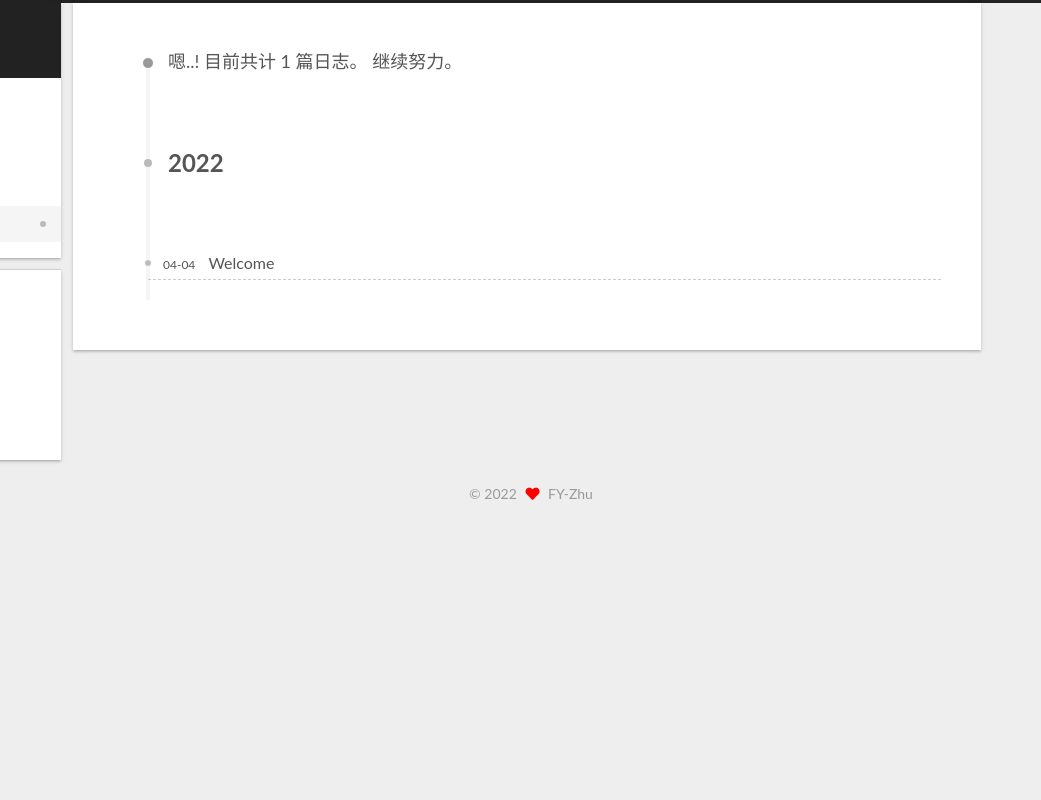
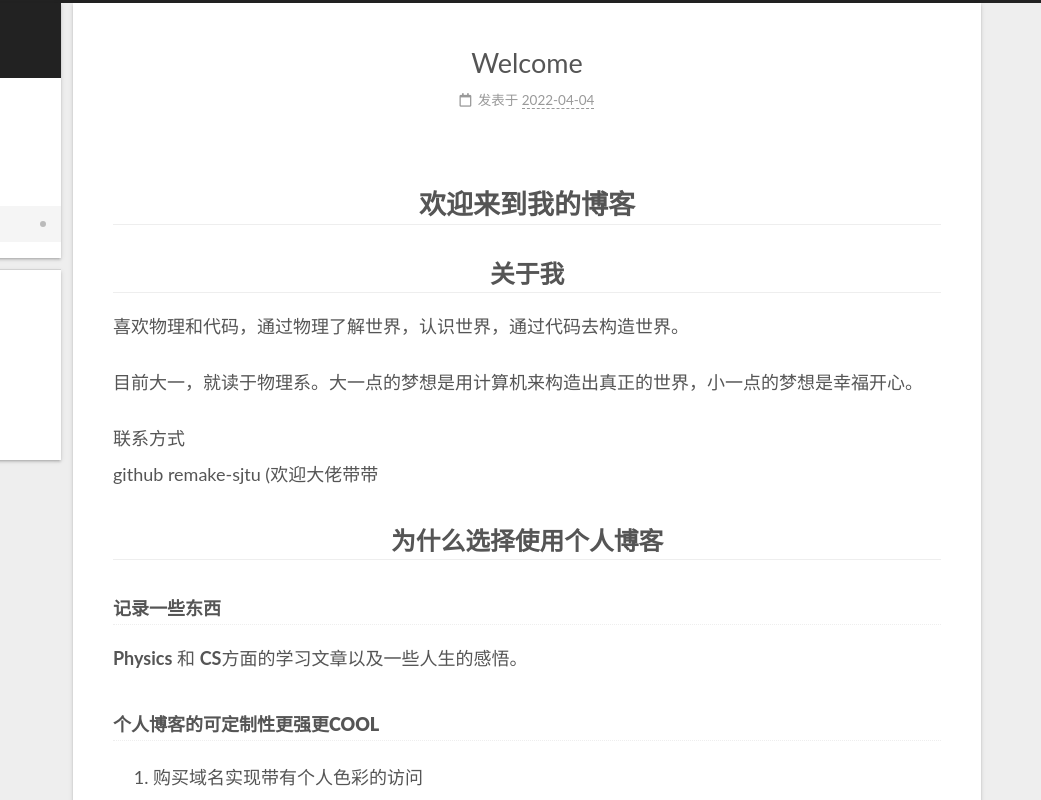
Before and after one commit to remake-sjtu/remake-sjtu.github.io, a plain HTML site: page archives/index.html in a window 1280 px wide. Shown: the top 800 px of the page, 239-1280 px from the left. Drawn offline with Linux system fonts and the light colour scheme.

Commit message:
Site updated: 2022-04-05 21:38:30

```diff
--- a/archives/index.html
+++ b/archives/index.html
@@ -37,13 +37,13 @@
   // https://hexo.io/docs/variables.html
   CONFIG.page = {
     sidebar: "",
-    isHome : false,
+    isHome : true,
     isPost : false,
     lang   : 'zh-CN'
   };
 </script>
 
-  <title>归档 | 源之居</title>
+  <title>源之居</title>
 
 
 
@@ -151,46 +151,74 @@
         <div class="content-wrap">
 
 
-          <div class="content archive">
+          <div class="content index posts-expand">
 
 
 
 
+  <article itemscope itemtype="http://schema.org/Article" class="post-block" lang="zh-CN">
+    <link itemprop="mainEntityOfPage" href="http://example.com/2022/04/04/hello-world/">
 
-  <div class="post-block">
-    <div class="posts-collapse">
-      <div class="collection-title">
-        <span class="collection-header">嗯..! 目前共计 1 篇日志。 继续努力。</span>
-      </div>
+    <span hidden itemprop="author" itemscope itemtype="http://schema.org/Person">
+      <meta itemprop="image" content="/images/avatar.gif">
+      <meta itemprop="name" content="FY-Zhu">
+      <meta itemprop="description" content="见山还是山">
+    </span>
+
+    <span hidden itemprop="publisher" itemscope itemtype="http://schema.org/Organization">
+      <meta itemprop="name" content="源之居">
+    </span>
+      <header class="post-header">
+        <h2 class="post-title" itemprop="name headline">
+
+            <a href="/2022/04/04/hello-world/" class="post-title-link" itemprop="url">Welcome</a>
+        </h2>
+
+        <div class="post-meta">
+            <span class="post-meta-item">
+              <span class="post-meta-item-icon">
+                <i class="far fa-calendar"></i>
+              </span>
+              <span class="post-meta-item-text">发表于</span>
 
 
-    <div class="collection-year">
-      <span class="collection-header">2022</span>
-    </div>
+              <time title="创建时间：2022-04-04 17:49:00 / 修改时间：22:58:01" itemprop="dateCreated datePublished" datetime="2022-04-04T17:49:00+08:00">2022-04-04</time>
+            </span>
 
-  <article itemscope itemtype="http://schema.org/Article">
-    <header class="post-header">
 
-      <div class="post-meta">
-        <time itemprop="dateCreated"
-              datetime="2022-04-04T17:49:00+08:00"
-              content="2022-04-04">
-          04-04
-        </time>
-      </div>
 
-      <div class="post-title">
-          <a class="post-title-link" href="/2022/04/04/hello-world/" itemprop="url">
-            <span itemprop="name">Welcome</span>
-          </a>
-      </div>
+        </div>
+      </header>
 
-    </header>
-  </article>
+
+
+
+    <div class="post-body" itemprop="articleBody">
+
+
+          <h1 id="欢迎来到我的博客"><a href="#欢迎来到我的博客" class="headerlink" title=" 欢迎来到我的博客"></a><center> 欢迎来到我的博客</h1><h2 id="关于我"><a href="#关于我" class="headerlink" title="关于我 "></a><center>关于我 <center></h2><p>喜欢物理和代码，通过物理了解世界，认识世界，通过代码去构造世界。</p>
+<p>目前大一，就读于物理系。大一点的梦想是用计算机来构造出真正的世界，小一点的梦想是幸福开心。</p>
+<p>联系方式<br>github remake-sjtu (欢迎大佬带带</p>
+<h2 id="为什么选择使用个人博客"><a href="#为什么选择使用个人博客" class="headerlink" title="为什么选择使用个人博客"></a><center>为什么选择使用个人博客</h2><h3 id="记录一些东西"><a href="#记录一些东西" class="headerlink" title="记录一些东西"></a><font size=4>记录一些东西</font></h3><p><strong>Physics</strong> 和 <strong>CS</strong>方面的学习文章以及一些人生的感悟。</p>
+<h3 id="个人博客的可定制性更强更COOL"><a href="#个人博客的可定制性更强更COOL" class="headerlink" title="个人博客的可定制性更强更COOL"></a><font size=4>个人博客的可定制性更强更<strong>COOL</strong></font></h3><ol>
+<li>购买域名实现带有个人色彩的访问</li>
+<li>可以更改源码来定制自己喜欢的界面</li>
+<li>不用担心受到平台的限制和广告弹窗</li>
+<li>有更高的技术门槛</li>
+</ol>
+<p>虽然搭建和更改过程并不简单，但对于我来说更重要的是优雅。</p>
 
 
     </div>
-  </div>
+
+
+
+
+      <footer class="post-footer">
+        <div class="post-eof"></div>
+      </footer>
+  </article>
+
 
 
 
--- a/css/main.css
+++ b/css/main.css
@@ -1196,7 +1196,7 @@ pre .javascript .function {
 }
 .links-of-author a::before,
 .links-of-author span.exturl::before {
-  background: #ffd05b;
+  background: #587e18;
   border-radius: 50%;
   content: ' ';
   display: inline-block;
```
